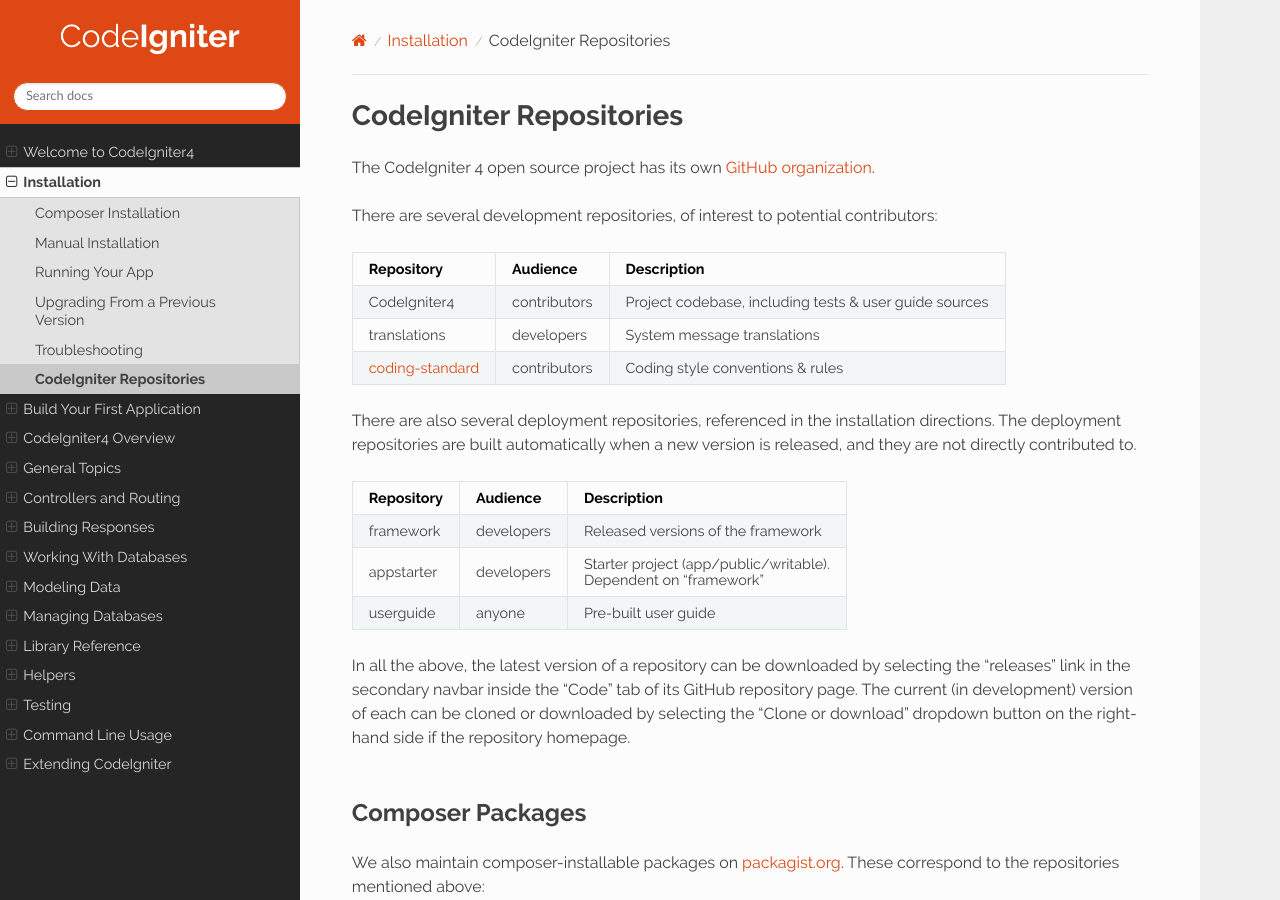
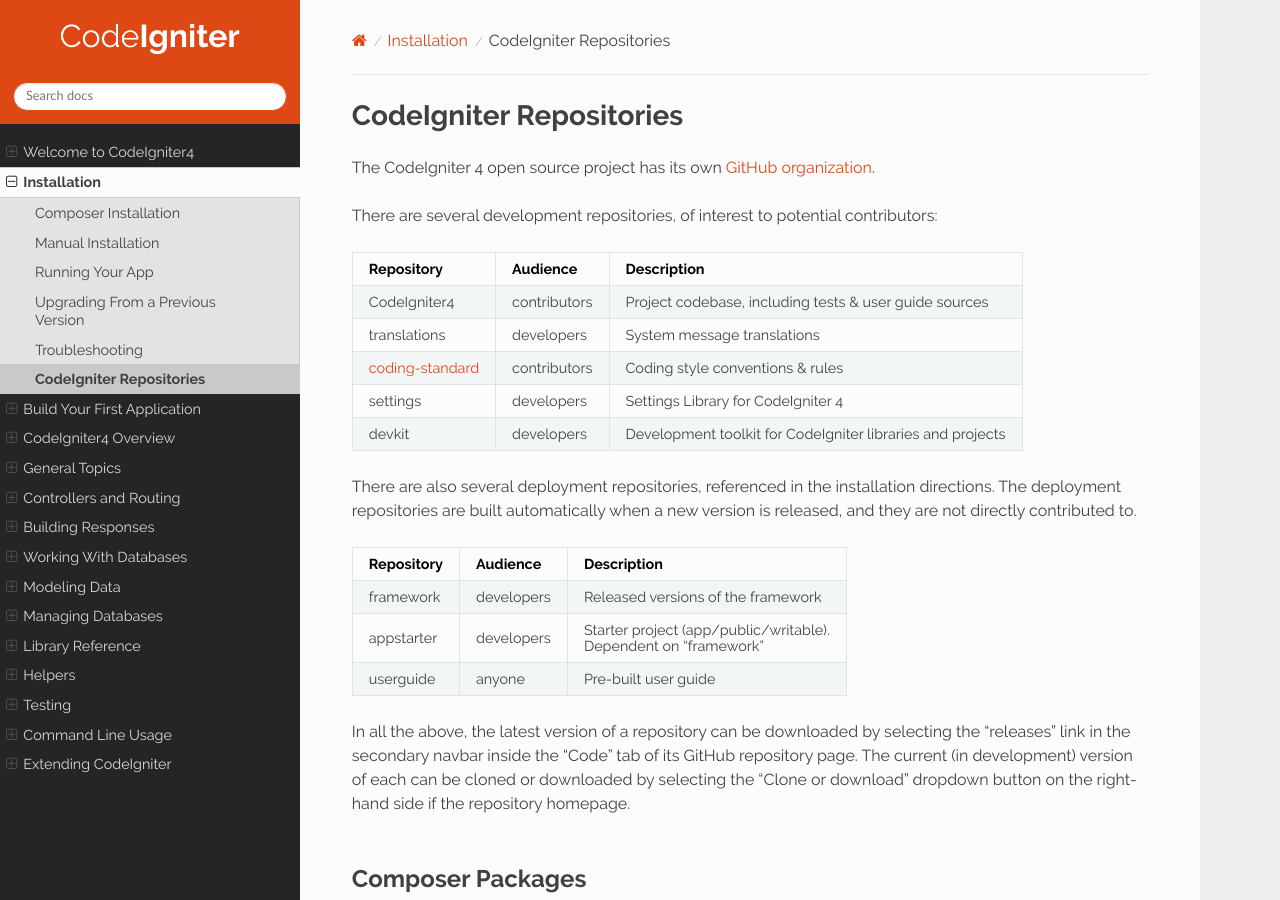
Before and after one commit to NEKOGET/ci4_user_guide_src, a Sphinx documentation site: the page built from source/installation/repositories.rst, in a window 1280 px wide and 900 px high. Built offline with Sphinx 7.4.7 and the Read the Docs theme 2.0.0, drawn with Linux system fonts in a browser that asks for light colours.

Commit message:
docs: add settings and devkit repositories

```diff
--- a/source/installation/repositories.rst
+++ b/source/installation/repositories.rst
@@ -6,15 +6,21 @@ The CodeIgniter 4 open source project has its own
 
 There are several development repositories, of interest to potential contributors:
 
-+---------------------------------------------------------------------+--------------+-----------------------------------------------------------------+
-| Repository                                                          | Audience     | Description                                                     |
-+=====================================================================+==============+=================================================================+
-| CodeIgniter4                                                        | contributors | Project codebase, including tests & user guide sources          |
-+---------------------------------------------------------------------+--------------+-----------------------------------------------------------------+
-| translations                                                        | developers   | System message translations                                     |
-+---------------------------------------------------------------------+--------------+-----------------------------------------------------------------+
-| `coding-standard <https://github.com/CodeIgniter/coding-standard>`_ | contributors | Coding style conventions & rules                                |
-+---------------------------------------------------------------------+--------------+-----------------------------------------------------------------+
++------------------+--------------+-----------------------------------------------------------------+
+| Repository       | Audience     | Description                                                     |
++==================+==============+=================================================================+
+| CodeIgniter4     | contributors | Project codebase, including tests & user guide sources          |
++------------------+--------------+-----------------------------------------------------------------+
+| translations     | developers   | System message translations                                     |
++------------------+--------------+-----------------------------------------------------------------+
+| coding-standard_ | contributors | Coding style conventions & rules                                |
++------------------+--------------+-----------------------------------------------------------------+
+| settings         | developers   | Settings Library for CodeIgniter 4                              |
++------------------+--------------+-----------------------------------------------------------------+
+| devkit           | developers   | Development toolkit for CodeIgniter libraries and projects      |
++------------------+--------------+-----------------------------------------------------------------+
+
+.. _coding-standard: https://github.com/CodeIgniter/coding-standard
 
 There are also several deployment repositories, referenced in the installation directions.
 The deployment repositories are built automatically when a new version is released, and they
```
